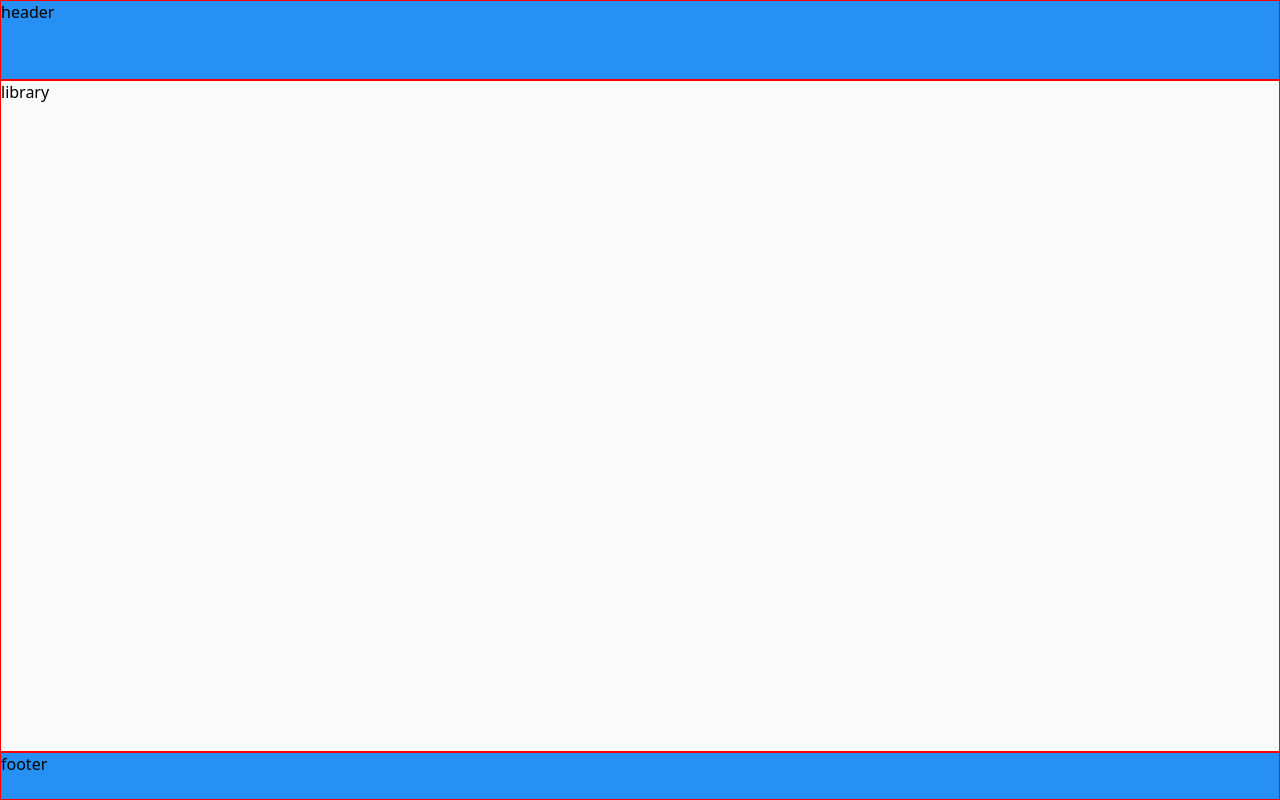
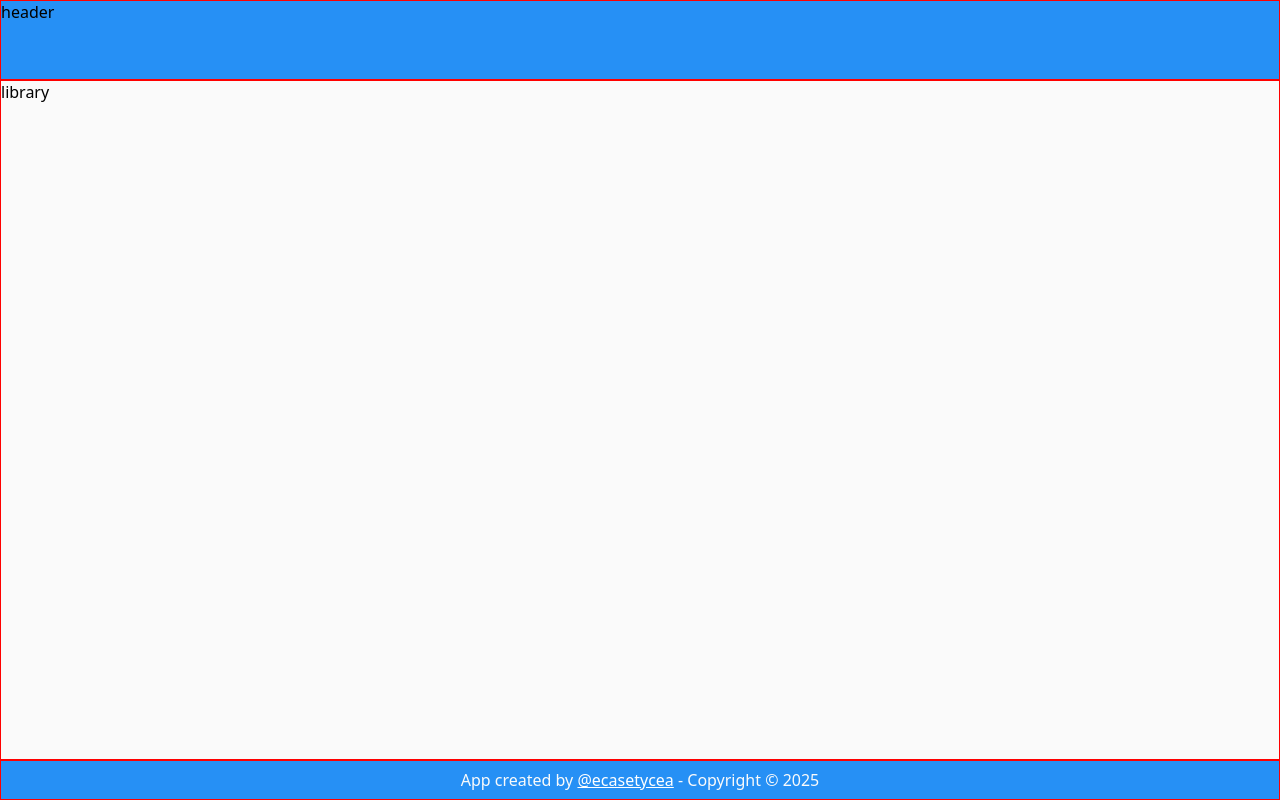
Before and after one commit to ecasetycea/library-app, a plain HTML site: page index.html in a window 1280 px wide. Drawn offline with Linux system fonts and the light colour scheme.

Commit message:
Add footer
Add footer with credit and link to github account and with dynamic
copyright displaying the current year

```diff
--- a/index.html
+++ b/index.html
@@ -9,7 +9,15 @@
 </head>
 <body>
     <div class="header">header</div>
-    <div class="library">library</div>
-    <div class="footer">footer</div>
+    <div class="library">
+        library
+    </div>
+    <div class="footer">
+        <p>
+            App created by
+            <a href="https://www.github.com/ecasetycea" target="_blank">@ecasetycea</a>
+            - Copyright &copy; <span id="year"></span>
+        </p>
+    </div>
 </body>
 </html>
--- a/main.js
+++ b/main.js
@@ -1 +1,7 @@
-console.log("Hello world");
+window.onload = onLoad;
+
+
+
+function onLoad() {
+    document.querySelector('#year').innerHTML = new Date().getFullYear();
+}
--- a/styles.css
+++ b/styles.css
@@ -3,7 +3,7 @@
     font-size: 16px;
 
     --header-size: 5rem;
-    --footer-size: 3rem;
+    --footer-size: 2.5rem;
     --library-size: calc(100vh - var(--header-size) - var(--footer-size));
 
     --color-main: #2690F5;
@@ -37,7 +37,26 @@ body {
 
 }
 
+/*======*\
+| FOOTER |
+\*======*/
+.footer {
+    display: flex;
+    justify-content: center;
+    align-items: center;
 
+    font-size: 1rem;
+    color: var(--color-background);
+}
+.footer a {
+    appearance: none;
+    -webkit-appearance: none;
+    -moz-appearance: none;
+
+    color: white;
+}
+.footer a:visited {color: var(--color-complementary1-shadow);}
+.footer a:hover {color: var(--color-complementary1);}
 
 /* TESTING */
 .library {
```
Also changed, not shown: 1 other file.
